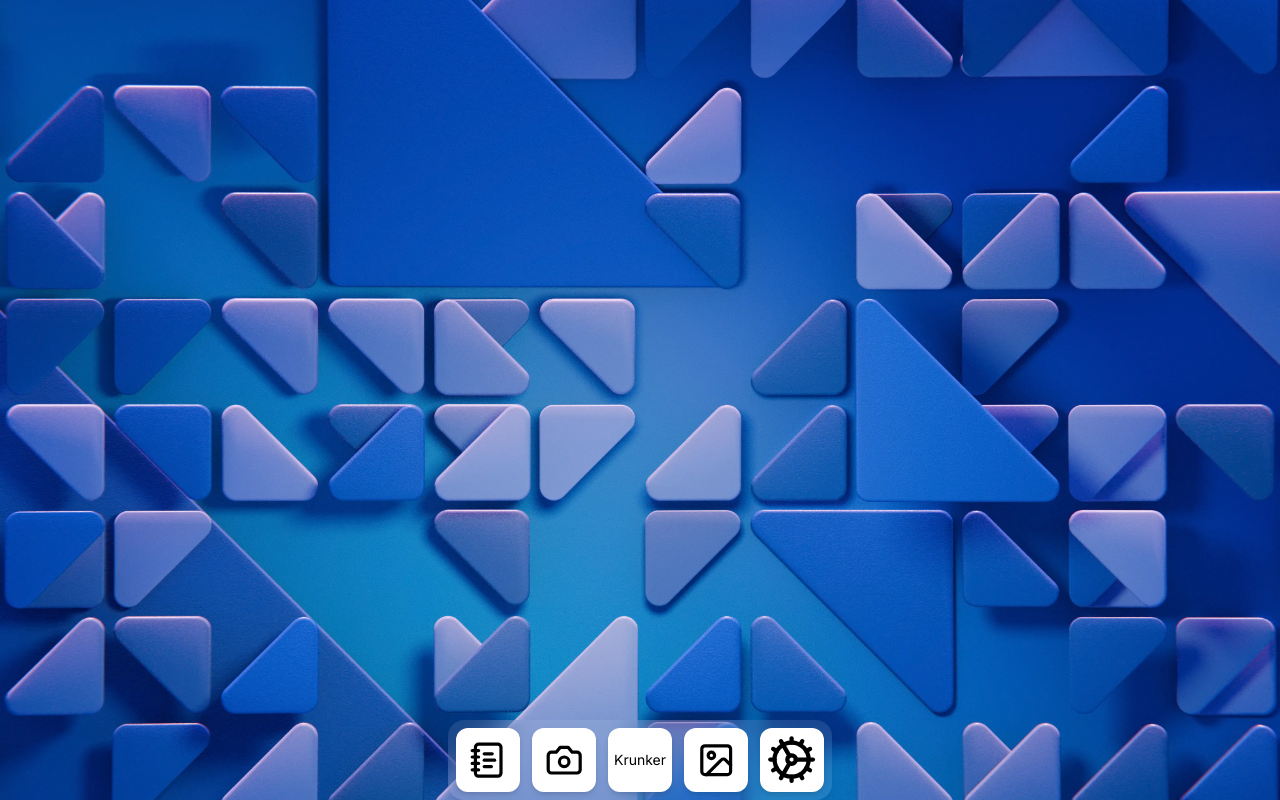
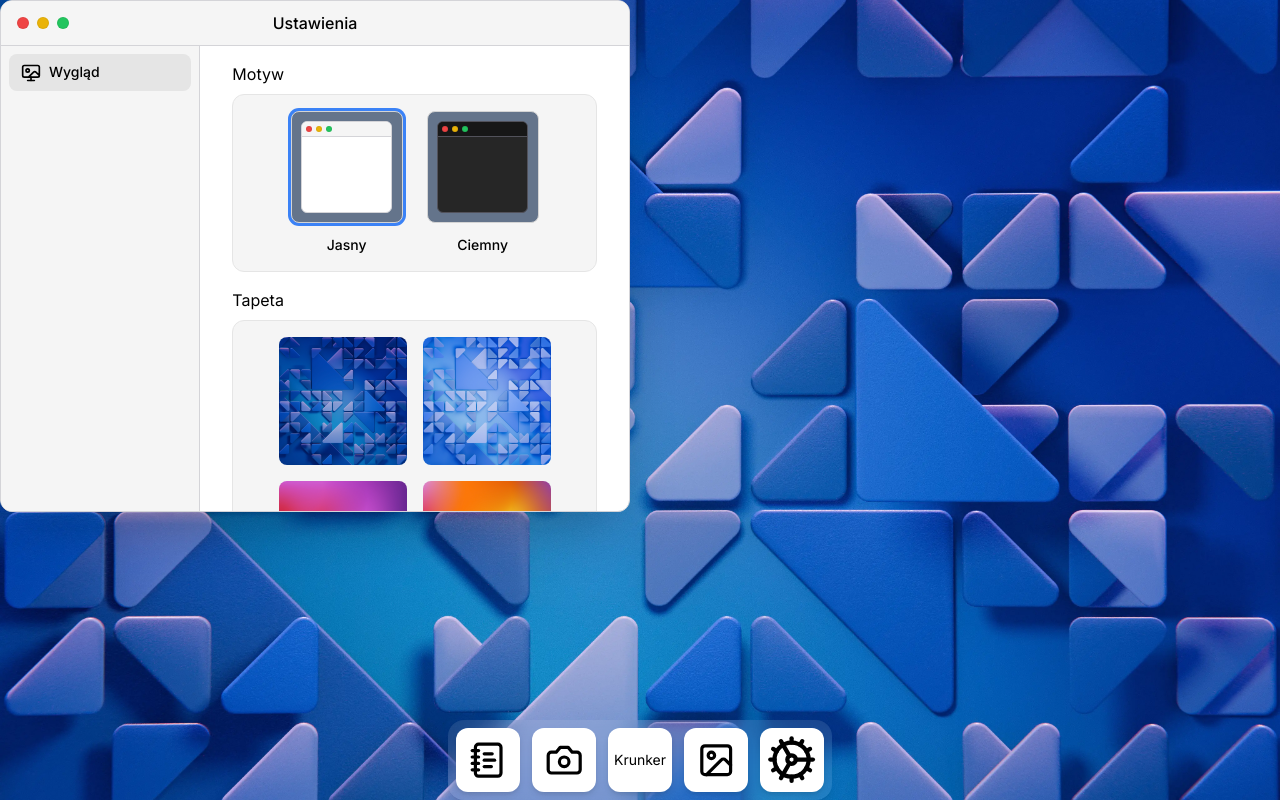
Before and after one commit to MiGoYAm/windows-js, a Next.js app: page / in a window 1280 px wide. Built offline with nearby package versions, Linux system fonts and the light colour scheme.

Commit message:
fix invisible windows

```diff
--- a/app/layout.tsx
+++ b/app/layout.tsx
@@ -6,10 +6,7 @@ import { ThemeProvider } from "next-themes";
 
 const inter = Inter({ subsets: ["latin"] });
 
-export const metadata: Metadata = {
-  title: "Create Next App",
-  description: "Generated by create next app",
-};
+export const metadata: Metadata = { title: "Windows.js" };
 
 export default function RootLayout({
   children,
--- a/app/page.tsx
+++ b/app/page.tsx
@@ -4,11 +4,11 @@ import Dock from "@/components/Dock";
 import { useWindowSize } from "@/lib/hooks";
 import { AnimatePresence } from "framer-motion";
 import { useAtomValue } from "jotai";
-import React from "react";
+import { memo } from "react";
 import Window from "@/components/App";
 import { windowAtomsAtom } from "@/lib/atoms";
 import { wallpaperAtom } from "@/components/apps/Settings";
-import Image, { getImageProps } from "next/image";
+import Image from "next/image";
 
 export default function Home() {
   useWindowSize();
@@ -50,4 +50,4 @@ function Desktop() {
   );
 }
 
-const WindowMemo = React.memo(Window);
+const WindowMemo = memo(Window);
--- a/components/App.tsx
+++ b/components/App.tsx
@@ -141,7 +141,7 @@ export default function Window({ state }: WindowProps) {
   const dragControls = useDragControls();
   const isFirstRender = useRef(true);
 
-  useLayoutEffect(() => {
+  useEffect(() => {
     if (window.maximized) {
       animationControls.start("maximized");
     } else if (!isFirstRender.current) {
@@ -151,7 +151,7 @@ export default function Window({ state }: WindowProps) {
     return () => animationControls.stop();
   }, [window.maximized]);
 
-  useLayoutEffect(() => {
+  useEffect(() => {
     animationControls.start(window.minimized ? "minimized" : "notMinimized");
 
     return () => animationControls.stop();
@@ -207,7 +207,7 @@ export default function Window({ state }: WindowProps) {
       onTapStart={setOnTop}
       _dragX={x}
       _dragY={y}
-      className="absolute flex select-none flex-col overflow-clip rounded-xl border border-zinc-300 dark:border-zinc-600 bg-white shadow-2xl dark:bg-neutral-800"
+      className="absolute flex select-none flex-col overflow-clip rounded-xl border border-zinc-300 bg-white shadow-2xl dark:border-zinc-600 dark:bg-neutral-800"
     >
       {!window.app.customTitleBar && (
         <TitleBar
@@ -255,7 +255,7 @@ export const TitleBar = once(function TitleBar(props: {
     <div
       onPointerDown={(event) => props.dragControls.start(event)}
       onDoubleClick={maximize}
-      className="flex select-none items-center border-b border-zinc-300 dark:border-zinc-600 bg-neutral-100 dark:bg-neutral-900"
+      className="flex select-none items-center border-b border-zinc-300 bg-neutral-100 dark:border-zinc-600 dark:bg-neutral-900"
     >
       <div className="flex-1">
         <div className="group flex gap-2 p-4" data-active={isSelected}>
--- a/components/apps/Settings.tsx
+++ b/components/apps/Settings.tsx
@@ -1,6 +1,6 @@
 "use client";
 
-import Image, { StaticImageData } from "next/image";
+import Image, { type StaticImageData } from "next/image";
 import { Cog, ImagePlus, Wallpaper } from "lucide-react";
 import AdwaitaDark from "@/public/wallpapers/adwaita-d.webp";
 import Adwaita from "@/public/wallpapers/adwaita-l.webp";
@@ -36,7 +36,7 @@ import { atomWithStorage } from "jotai/utils";
 import { useState } from "react";
 import { useTheme } from "next-themes";
 
-export const wallpapers = [
+export const wallpapers: StaticImageData[] = [
   AdwaitaDark,
   Adwaita,
   AmberDark,
@@ -68,10 +68,7 @@ export const wallpapers = [
   Vnc,
 ];
 
-export const wallpaperAtom = atomWithStorage<StaticImageData>(
-  "wallpaper",
-  wallpapers[0],
-);
+export const wallpaperAtom = atomWithStorage("wallpaper", wallpapers[0]);
 
 const tabsArray = [
   {
```
